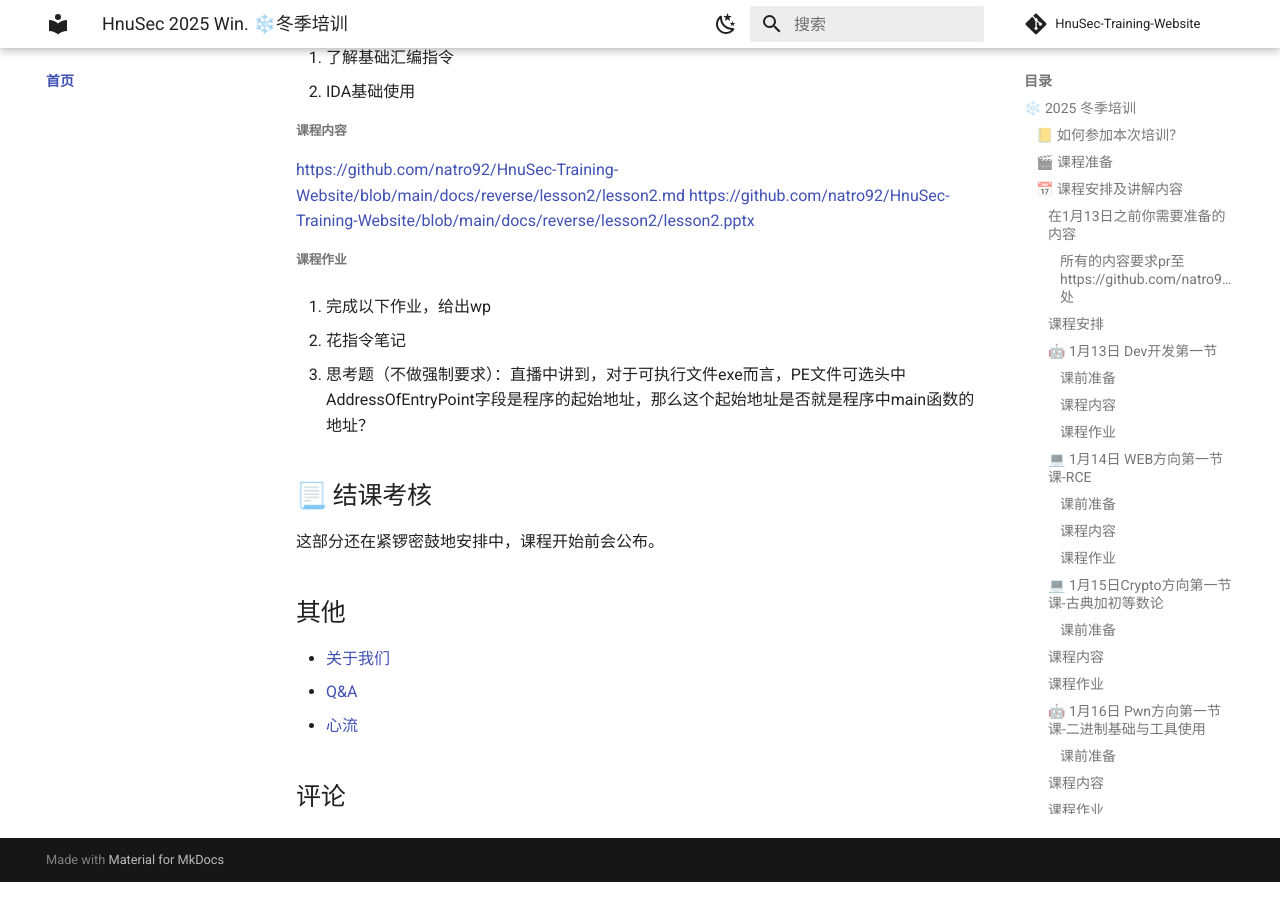
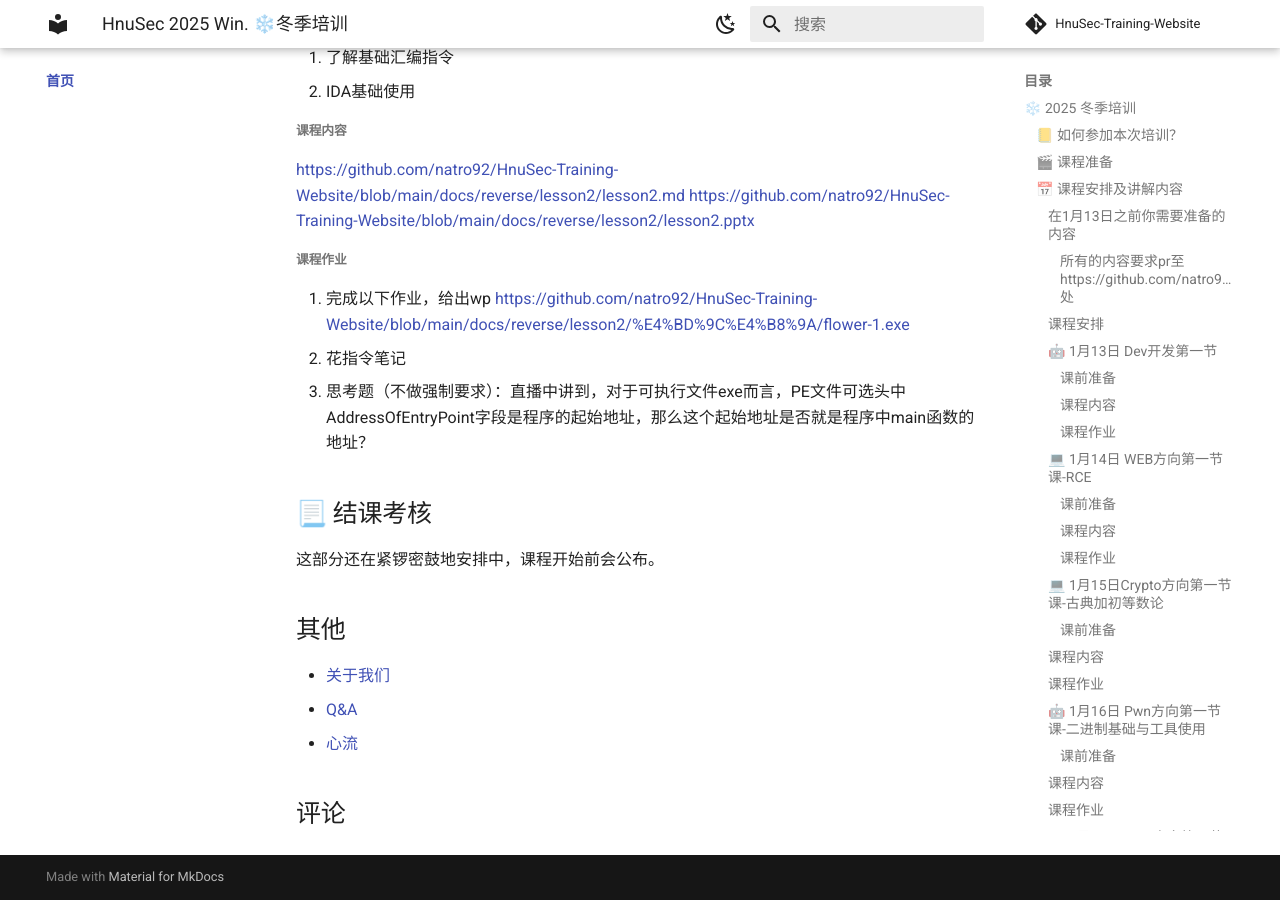
Before and after one commit to natro92/HnuSec-Training-Website, an MkDocs documentation site: the page built from docs/index.md, in a window 1280 px wide and 900 px high, scrolled down 9068 px. Built offline with MkDocs 1.6.1 and Material for MkDocs 9.7.7, drawn with Linux system fonts in a browser that asks for light colours; comment, search, counter and statistics services are not loaded; some of the changed lines change nothing that is shown.

Commit message:
Update index.md

```diff
--- a/docs/index.md
+++ b/docs/index.md
@@ -410,7 +410,7 @@ https://github.com/natro92/HnuSec-Training-Website/blob/main/docs/reverse/lesson
 ##### 课程作业
 
 1. 完成以下作业，给出wp
-
+   https://github.com/natro92/HnuSec-Training-Website/blob/main/docs/reverse/lesson2/%E4%BD%9C%E4%B8%9A/flower-1.exe
 2. 花指令笔记
 3. 思考题（不做强制要求）：直播中讲到，对于可执行文件exe而言，PE文件可选头中AddressOfEntryPoint字段是程序的起始地址，那么这个起始地址是否就是程序中main函数的地址？
 
```
